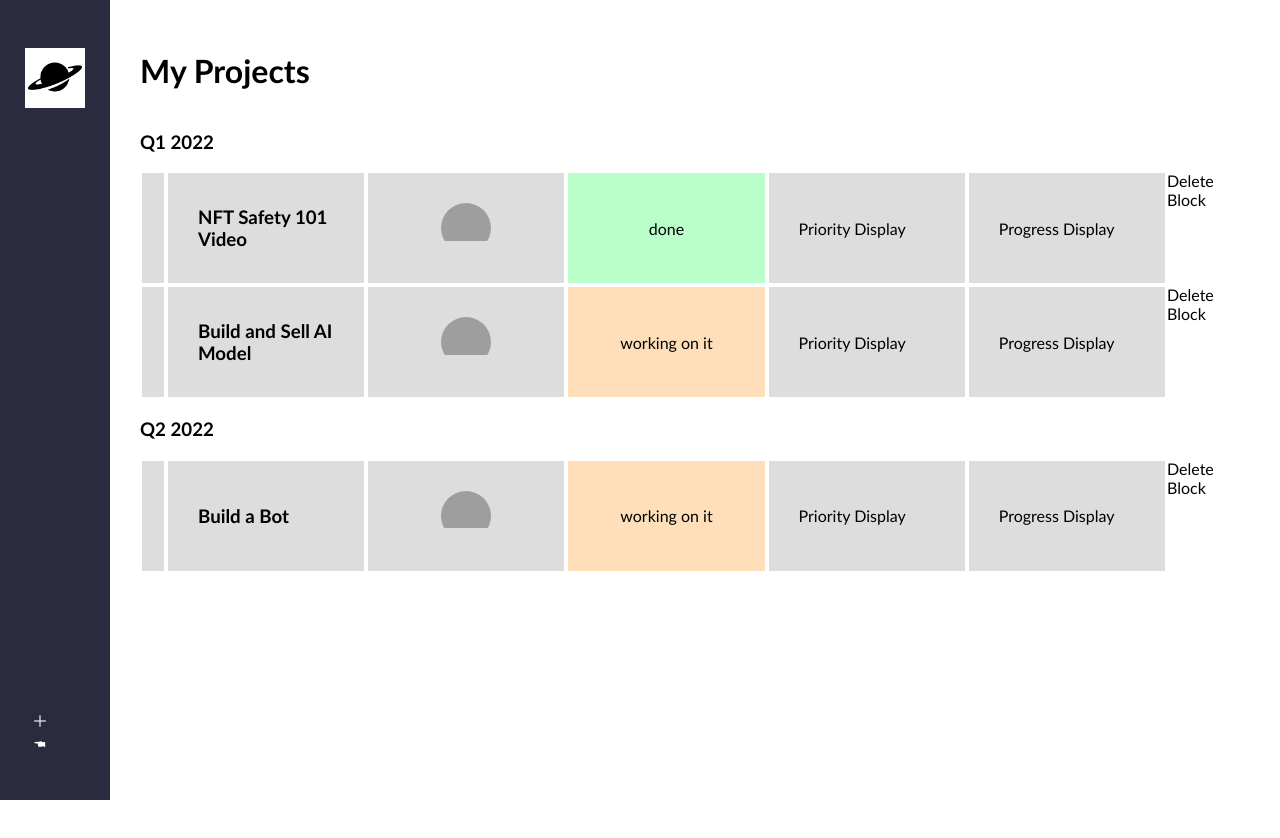
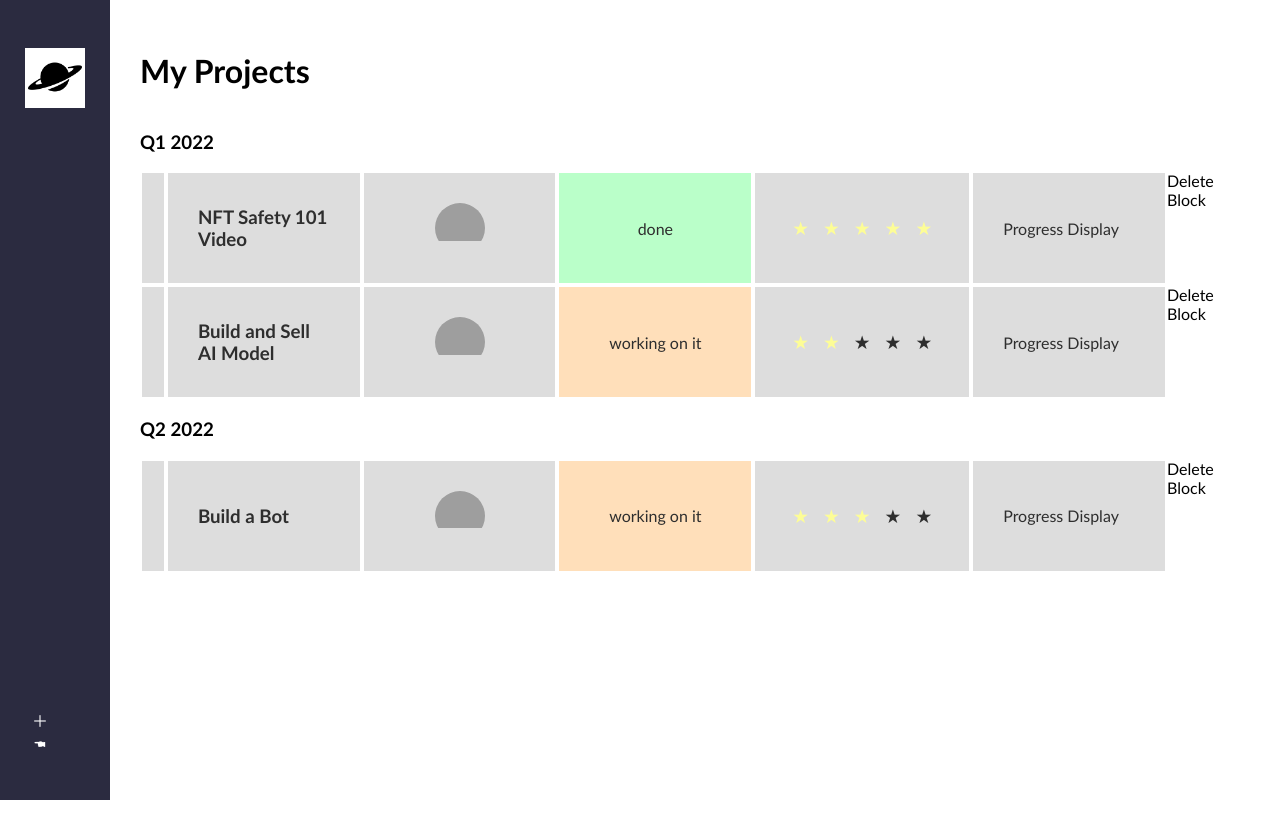
Before and after one commit to RvN-R/monday-clone, a React (Create React App) app in the folder monday-clone/: page / in a window 1280 px wide. Shown: the top 838 px of the page. Built offline with nearby package versions, Linux system fonts and the light colour scheme; grey boxes are pictures that could not be loaded.

Commit message:
priority display completed

```diff
--- a/monday-clone/src/components/prioritydisplay.js
+++ b/monday-clone/src/components/prioritydisplay.js
@@ -1,6 +1,14 @@
-const priorityDisplay = () => {
+const priorityDisplay = ( {priority } ) => {
     return (
-        <div>Priority Display</div>
+        <div className="priority-display">
+            <div className="star-container">
+                <h3 style={{color: priority >= 1 ? 'rgb(253, 253, 150)' : ''}}>★</h3>
+                <h3 style={{color: priority >= 2 ? 'rgb(253, 253, 150)' : ''}}>★</h3>
+                <h3 style={{color: priority >= 3 ? 'rgb(253, 253, 150)' : ''}}>★</h3>
+                <h3 style={{color: priority >= 4 ? 'rgb(253, 253, 150)' : ''}}>★</h3>
+                <h3 style={{color: priority >= 5 ? 'rgb(253, 253, 150)' : ''}}>★</h3>
+            </div>
+        </div>
     )
 }
 export default priorityDisplay
--- a/monday-clone/src/components/ticketcard.js
+++ b/monday-clone/src/components/ticketcard.js
@@ -14,7 +14,7 @@
                 <h3>{ticket.title}</h3>
                 <AvatarDisplay ticket ={ticket}/>
                 <StatusDisplay status={ticket.status}/>
-                <PriorityDisplay/>
+                <PriorityDisplay priority={ticket.priority}/>
                 <ProgressDisplay/>
             </div>
             {/* </link> */}
@@ -24,5 +24,5 @@
 }
 
 // 46:14 on the video link is preventing the page from rendering properly
-// Got to  52:22
+// Got to  58:58
 export default ticketCard
--- a/monday-clone/src/index.css
+++ b/monday-clone/src/index.css
@@ -6,6 +6,11 @@
 
 .app {
     display: flex;
+}
+
+#link {
+    text-decoration: none;
+    color: rgb(46,46, 46);
 }
 
 /* Nav */
@@ -99,3 +104,21 @@
     display: flex;
     justify-content: center;
 }
+
+.ticket-card .priority-display{
+    display: flex;
+    justify-content: center;
+
+}
+
+.ticket-card .priority-display .star-container{
+    display: flex;
+
+}
+
+.ticket-card .priority-display .star-container h3{
+    margin: 7px;
+    padding: 0;
+
+
+}
```
